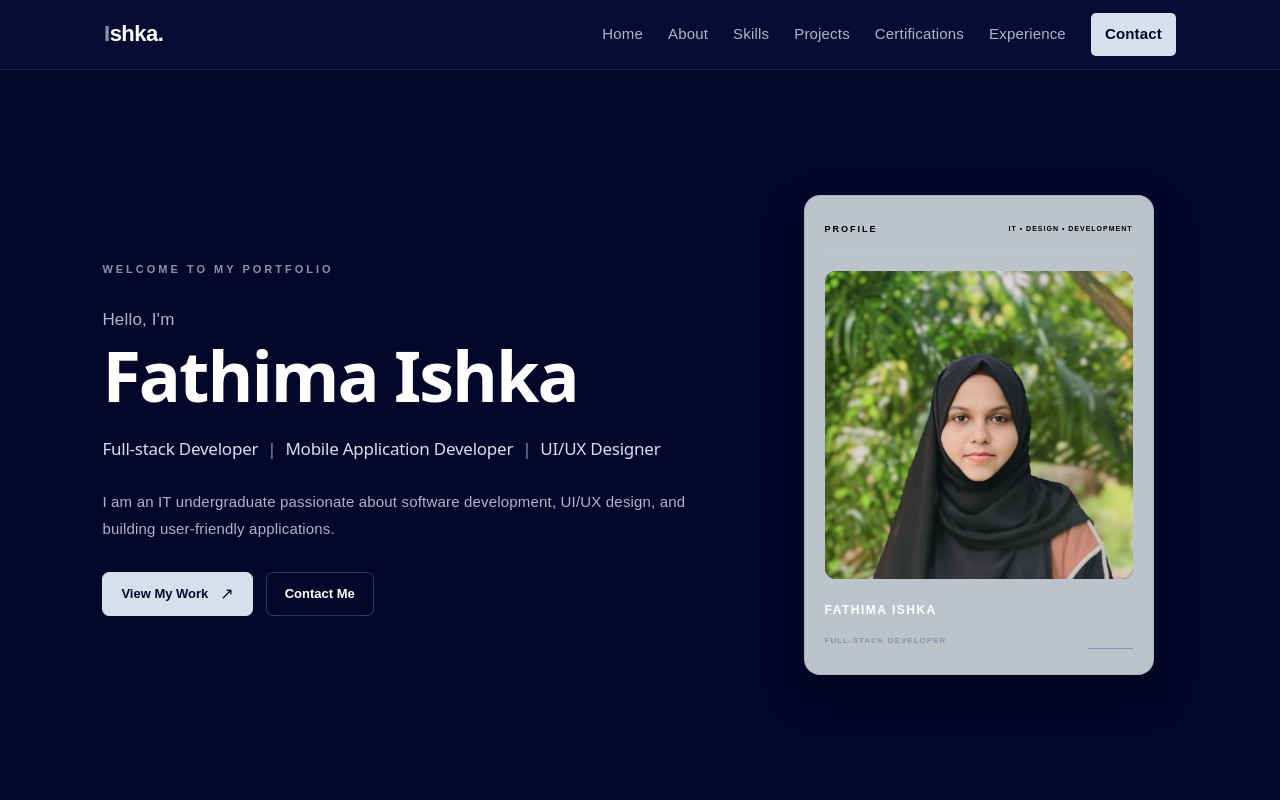
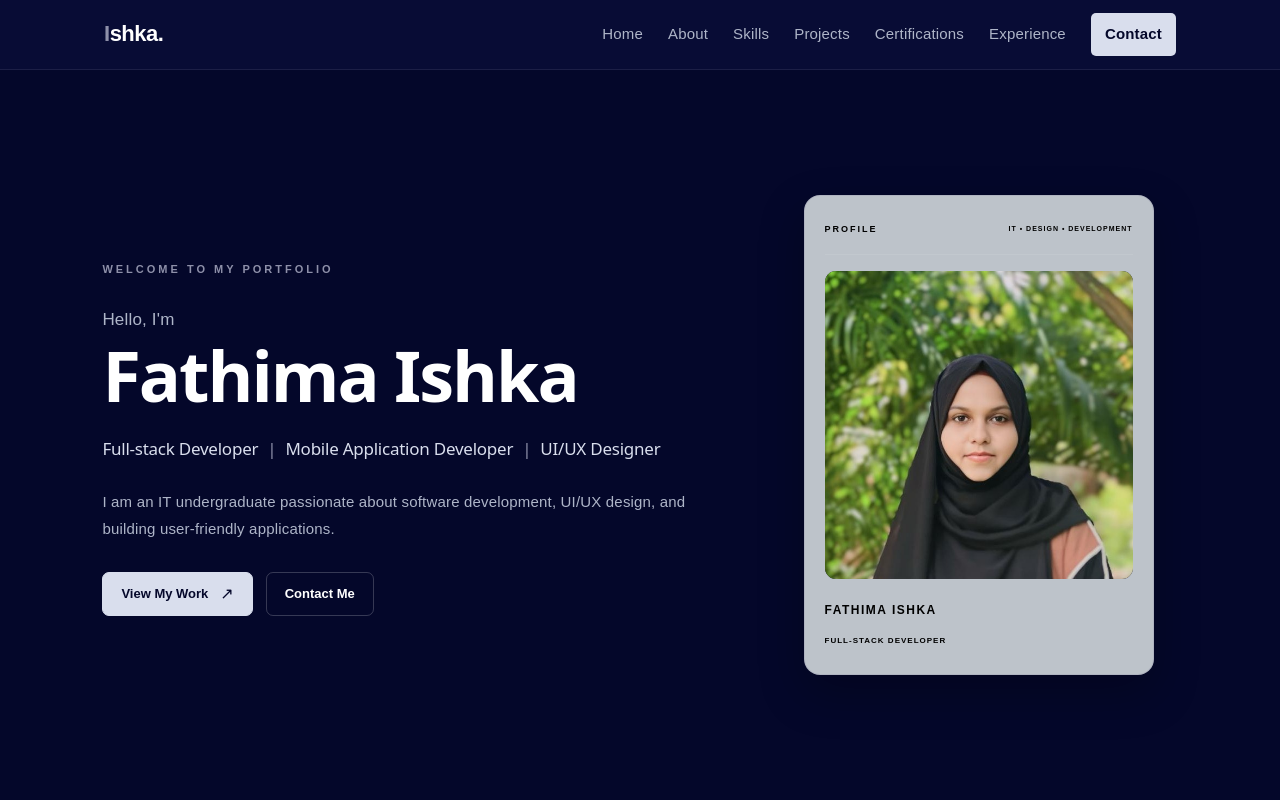
Before and after one commit to ishqafathima/My-Portfolio, a React (Vite) app: page / in a window 1280 px wide. Shown: the top 800 px of the page. Built offline with nearby package versions, Linux system fonts and the light colour scheme.

Commit message:
update portfolio

```diff
--- a/src/sections/Home/Home.css
+++ b/src/sections/Home/Home.css
@@ -404,7 +404,7 @@
 }
 
 .profile-name span {
-  color: #ffffff;
+  color: #000000;
 
   font-size: 12px;
 
@@ -414,7 +414,7 @@
 }
 
 .profile-name small {
-  color: #8e90a9;
+  color: #000000;
 
   font-size: 8px;
 
--- a/src/sections/Home/Home.jsx
+++ b/src/sections/Home/Home.jsx
@@ -87,7 +87,7 @@ function Home() {
                 <small>FULL-STACK DEVELOPER</small>
               </div>
 
-              <div className="profile-line"></div>
+
 
             </div>
 
```
